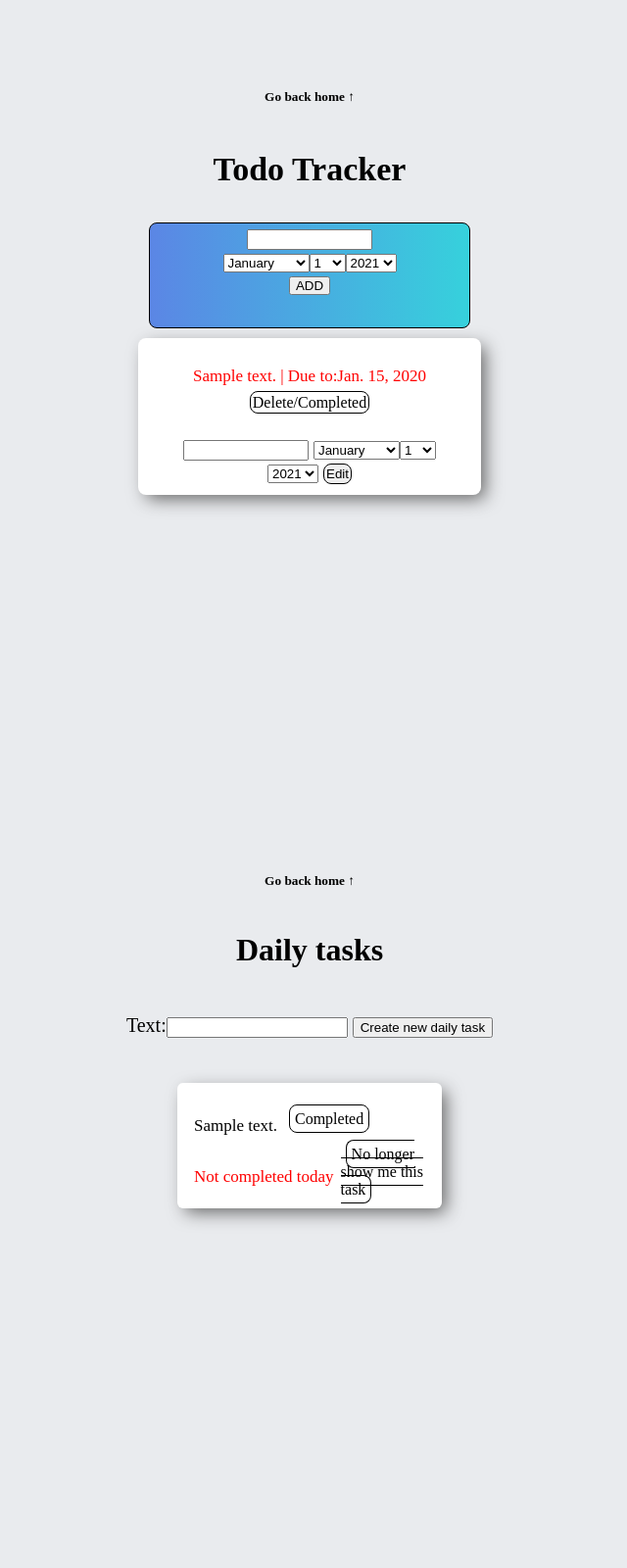
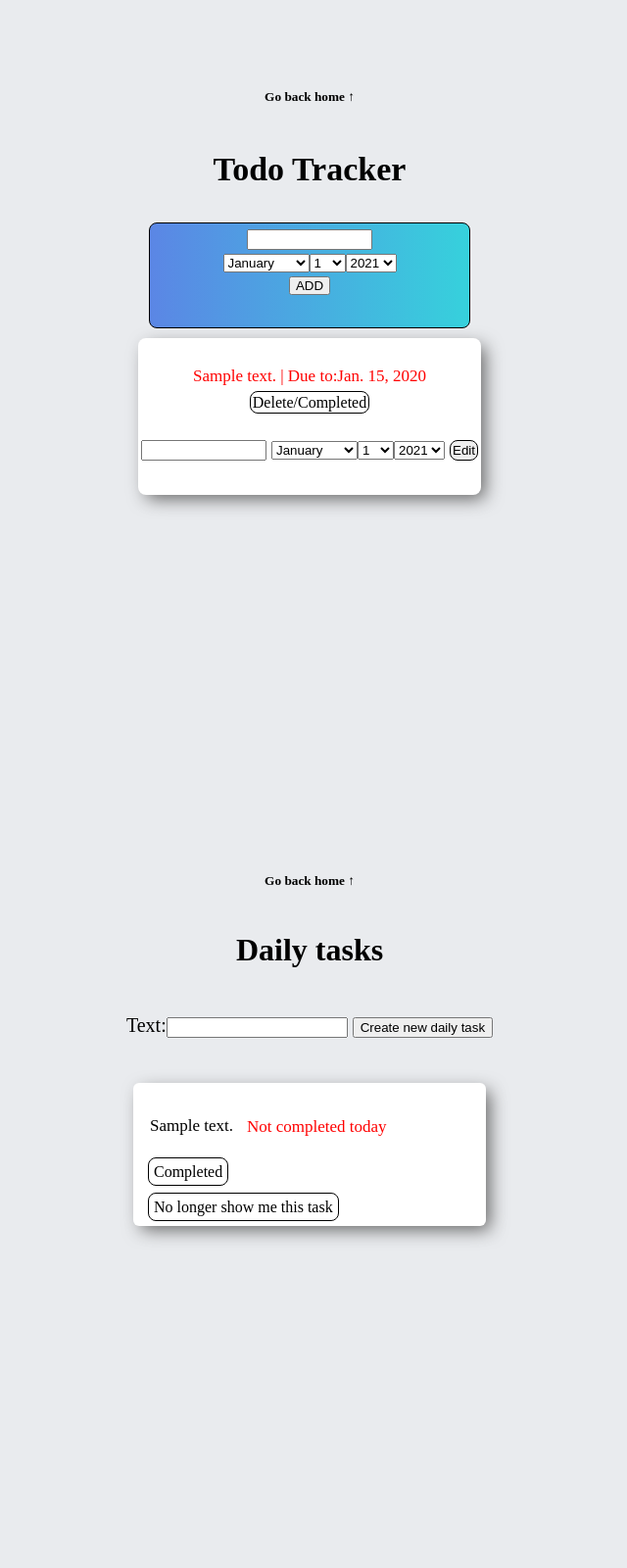
Before and after one commit to gdimitrovdev/Essential, a Django app: page / in a window 1280 px wide. Shown: the part 801-2401 px from the top of the page at 98% size, without its empty margins (324-964 px from the left). Run offline with Django 3.2, Linux system fonts and the light colour scheme; a user stored in the database is signed in; data comes from the database, SQL or seed files in the repository; tables that the repository leaves empty hold one stand-in row (values such as "Sample post").

Commit message:
Design updates

```diff
--- a/todoapp/templates/todoapp/home.html
+++ b/todoapp/templates/todoapp/home.html
@@ -139,6 +139,9 @@
                 flex-direction:column;
             }
             .cl{
+                white-space: nowrap;
+                overflow: hidden;
+                text-overflow: ellipsis;
                 background-color:white;
                 width:340px;
                 height:150px;
@@ -182,9 +185,12 @@
                 align-items:center;
             }
             .tasks{
+                white-space: nowrap;
+                overflow: hidden;
+                text-overflow: ellipsis;
+                width:340px;
                 background-color:white;
                 margin-top:20px;
-                max-width:250px;
                 border-radius:6px;
                 padding:10px;
                 -webkit-box-shadow: 6px 6px 18px -2px rgba(102,102,102,1);
@@ -264,12 +270,13 @@
             {% for task in dailyTasks%}
              <div class="tasks">
                 <p class="p">{{ task.text }}</p>
+                 <br>
                 {% if task.completed_today %}
-                    <p class="p" style="color: green;">Completed today</p>
+                    <p class="p" style="color: green; margin: auto;">Completed today</p>
                 {% else %}
-                    <p class="p", style="color: red;">Not completed today</p>
+                    <p class="p", style="color: red; margin: auto;">Not completed today</p>
                 {% endif %}
-                <br>
+                 <br><br><br>
                 <a href="{% url 'completed' task.id %}" style="border:1px solid black; padding:5px; border-radius:8px; margin: 5px;">Completed</a>
                 <br>
                 <br>
```
